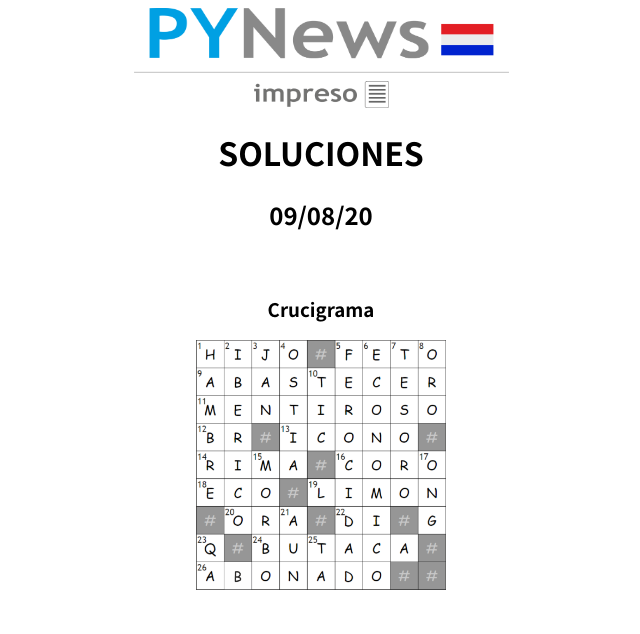
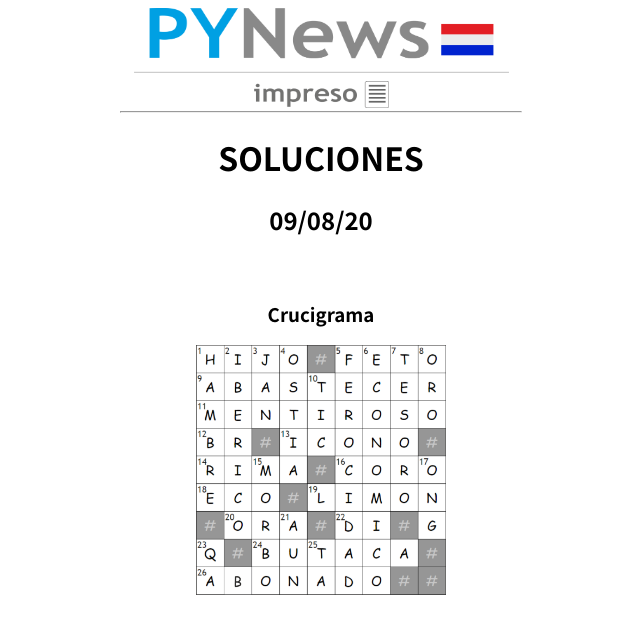
Before and after one commit to pabdani/pynews, a plain HTML site: page impreso/entretenimiento/soluciones/09-08-20.html in a window 1280 px wide. Shown: the whole page, without its empty margins (319-959 px from the left). Drawn offline with Linux system fonts and the light colour scheme.

Commit message:
Update 09-08-20.html

```diff
--- a/impreso/entretenimiento/soluciones/09-08-20.html
+++ b/impreso/entretenimiento/soluciones/09-08-20.html
@@ -8,6 +8,7 @@
     <body>
         <div align="center">
             <img src="../../../archivos/pynews-impreso.png" width="375" height="100">
+            <hr style="margin-top: 3px" width="400">
             <h1>SOLUCIONES</h1>
             <h2>09/08/20</h2>
             <br>
```
